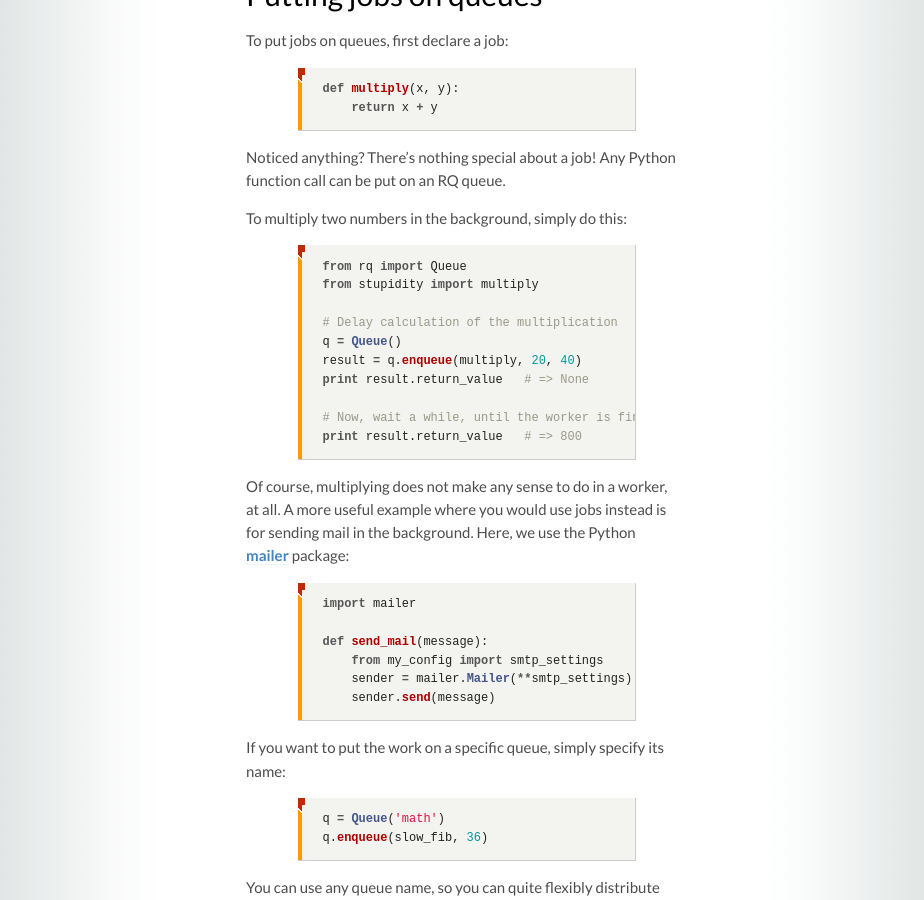
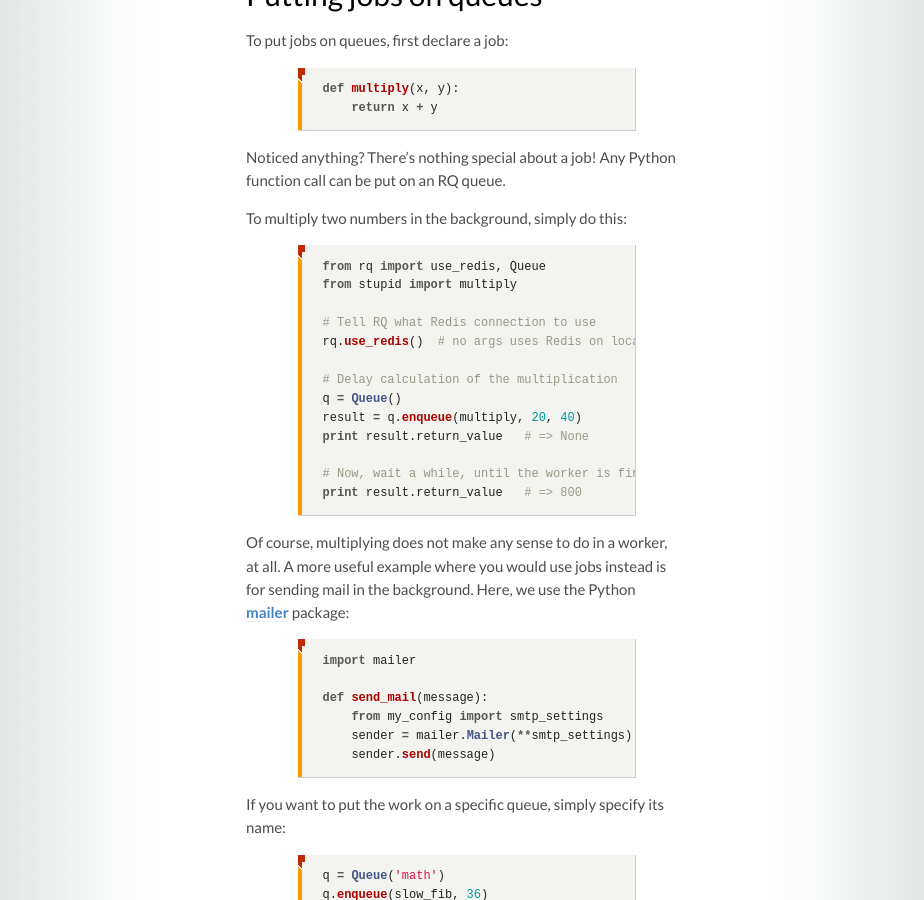
Before and after one commit to rq/rq, a Jekyll site: the page built from index.md, in a window 1280 px wide and 900 px high, scrolled down 348 px. Shown: the whole window, without its empty margins (179-1103 px from the left). Built offline with Jekyll 4.4.1, drawn with Linux system fonts in a browser that asks for light colours; some web fonts are replaced; Markdown is read by kramdown in place of the engine named in the settings.

Commit message:
Include setup of the connection in the example.

```diff
--- a/index.md
+++ b/index.md
@@ -21,8 +21,11 @@ call can be put on an RQ queue.
 To multiply two numbers in the background, simply do this:
 
 {% highlight python %}
-from rq import Queue
-from stupidity import multiply
+from rq import use_redis, Queue
+from stupid import multiply
+
+# Tell RQ what Redis connection to use
+rq.use_redis()  # no args uses Redis on localhost:6379
 
 # Delay calculation of the multiplication
 q = Queue()
```
